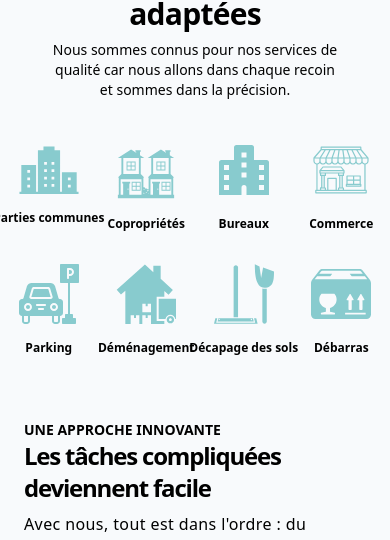
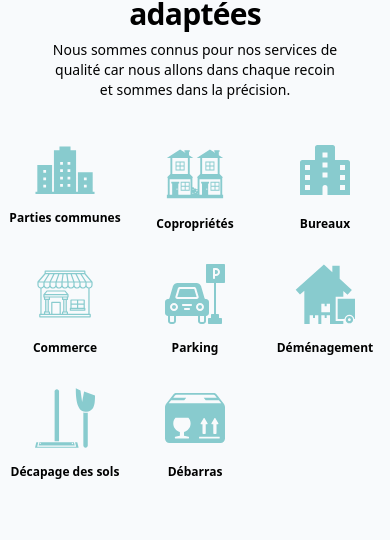
Before and after one commit to netproam/netpro, a Next.js app: page / in a window 390 px wide. Shown: the part 772-1312 px from the top of the page. Built offline with nearby package versions, Linux system fonts and the light colour scheme.

Commit message:
une meilleur version pour la version detailler des produits

```diff
--- a/src/components/section/NewServiceSection.tsx
+++ b/src/components/section/NewServiceSection.tsx
@@ -89,7 +89,7 @@ const NewServicesSection = () => {
     <div className="flex flex-col h-full  w-full text-center  gap-2 pt-10 ">
 
 
-<div className=" grid grid-cols-4 lg:grid-cols-8 gap-y-4 w-full place-items-center lg:place-items-start relative   ">
+<div className=" grid grid-cols-3 lg:grid-cols-8 gap-y-4 w-full place-items-center lg:place-items-start relative   ">
 {allDataDisplay}
 </div>
 
```
